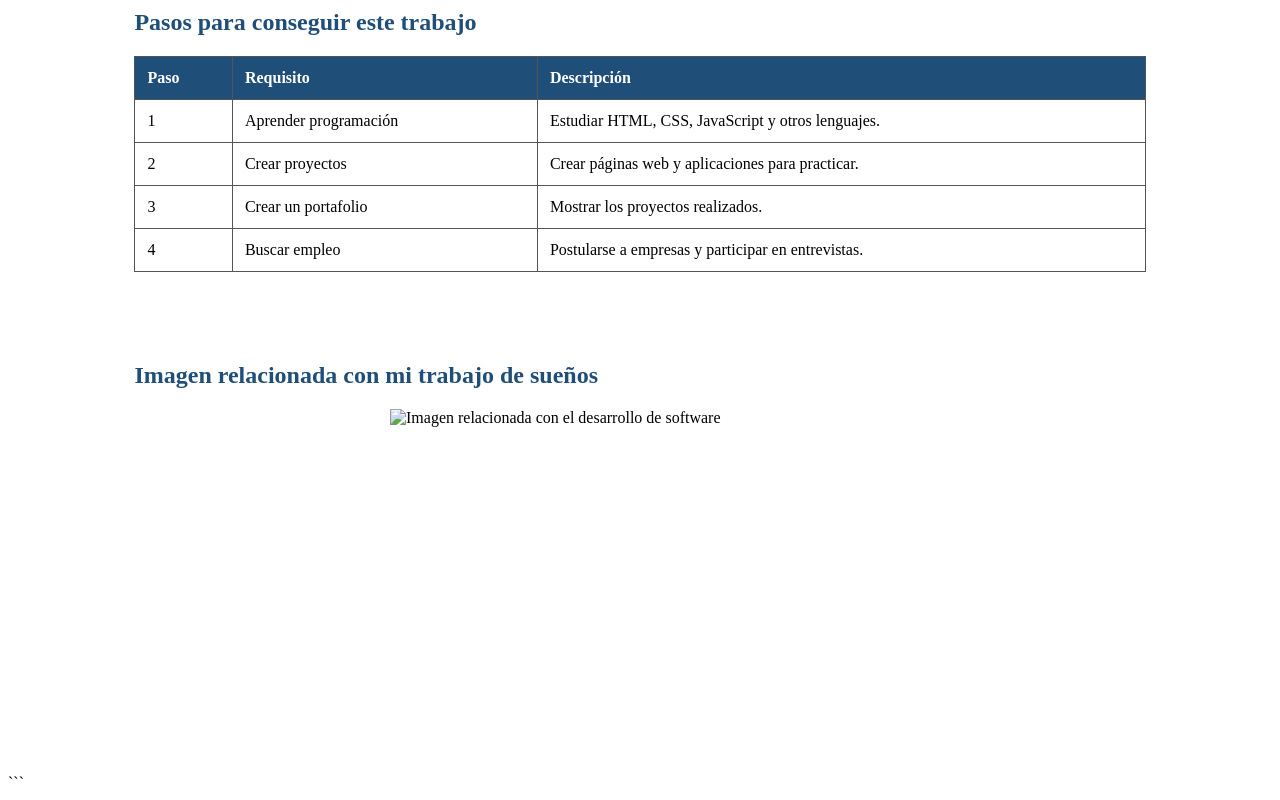
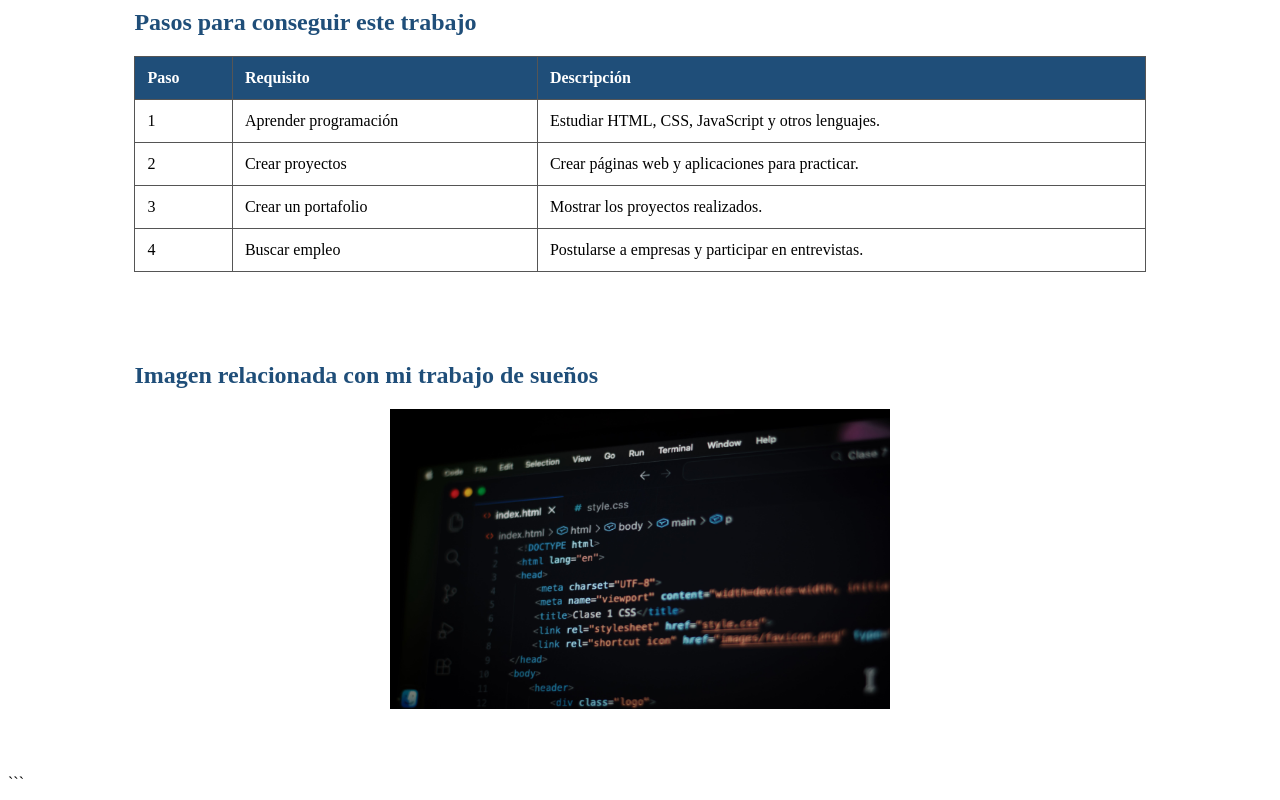
Before and after one commit to ezehere99-svg/Mi-trabajo-de-sue-os, a plain HTML site: page index.html in a window 1280 px wide. Shown: the part 438-1238 px from the top of the page. Drawn offline with Linux system fonts and the light colour scheme.

Commit message:
Update index.html

```diff
--- a/index.html
+++ b/index.html
@@ -93,8 +93,7 @@
 
         <h2>Imagen relacionada con mi trabajo de sueños</h2>
 
-        <!-- AQUÍ VA TU IMAGEN -->
-        <img src="IMAGEN-AQUI.jpg" alt="Imagen relacionada con el desarrollo de software">
+       <img src="pexels-cesar-gaviria-232160-36571389.jpg" alt="Persona programando">
 
     </div>
 
```
